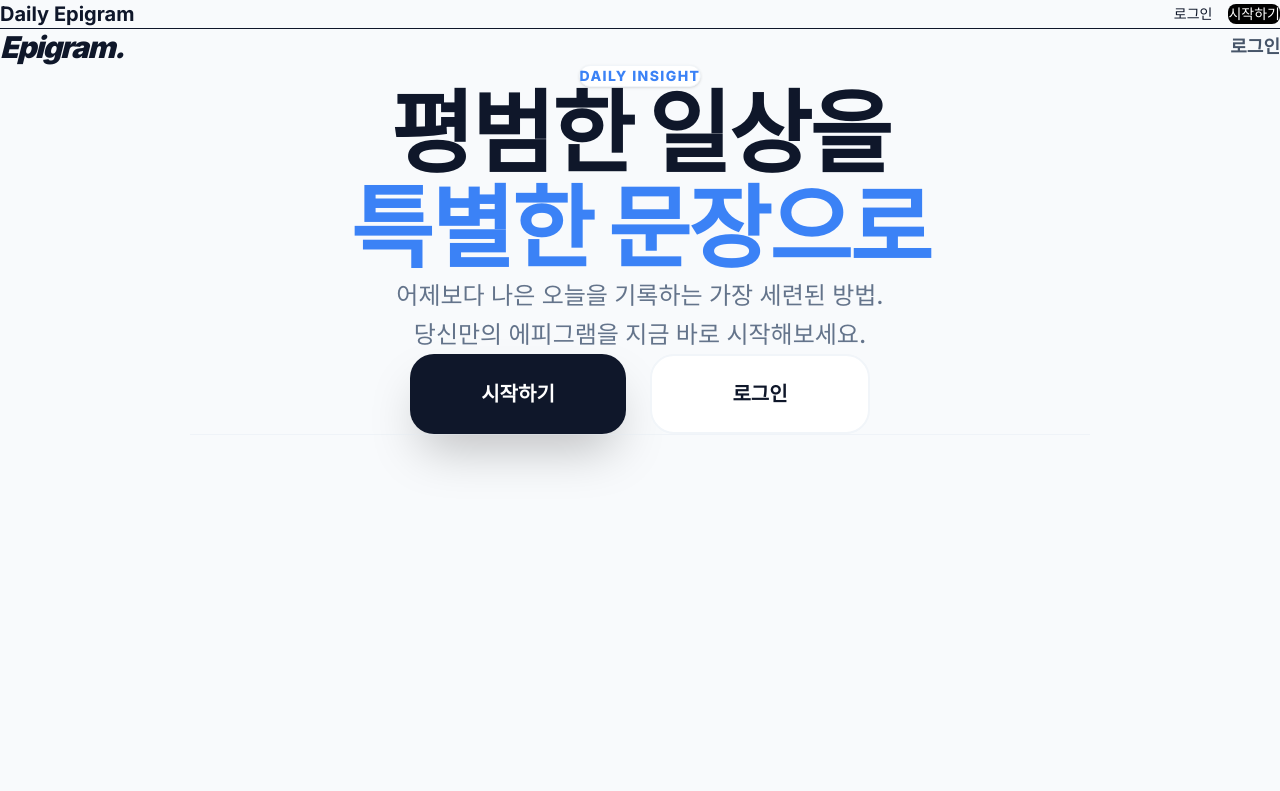
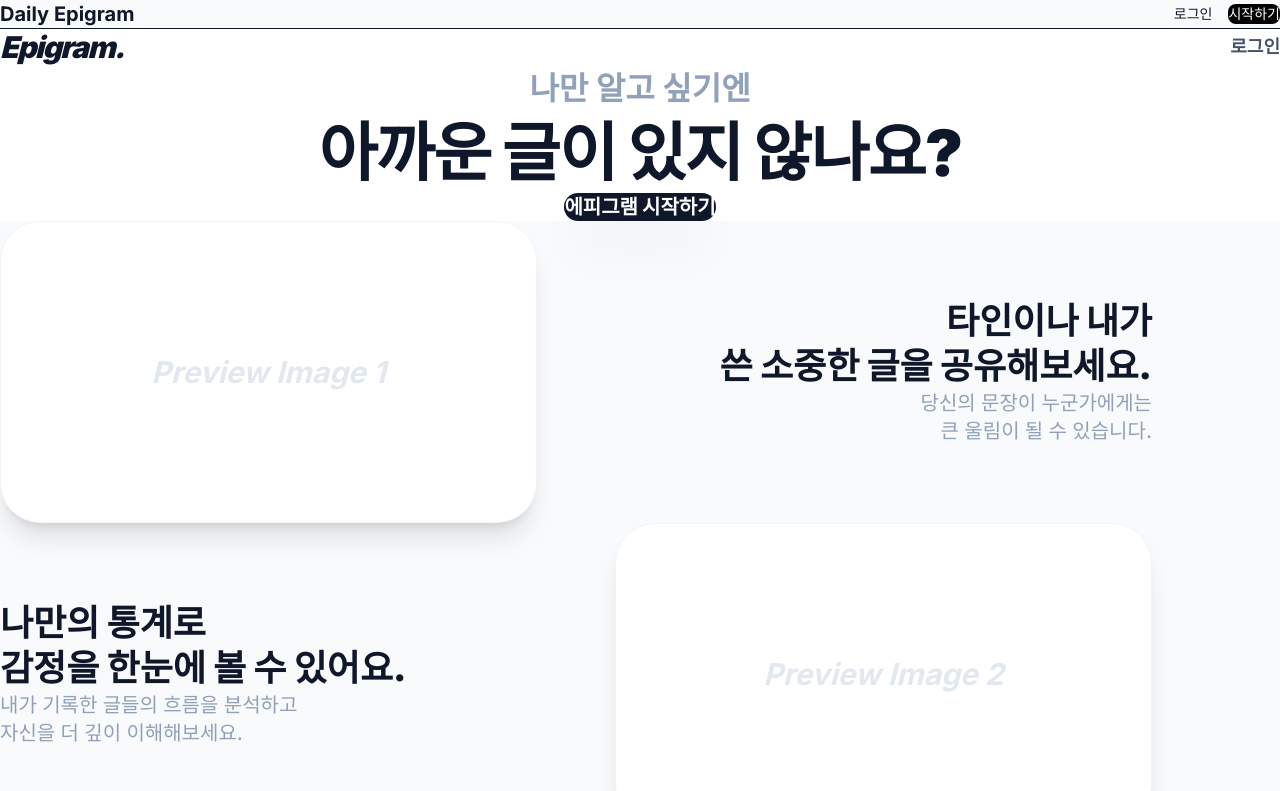
Before and after one commit to GODJINYOUNG/daily-epigram, a Next.js app: page / in a window 1280 px wide. Shown: the top 791 px of the page. Built offline with nearby package versions, Linux system fonts and the light colour scheme.

Commit message:
design: 시안 기반 랜딩 페이지 구축 및 회원가입 간격 최적화

```diff
--- a/src/app/(auth)/signup/page.tsx
+++ b/src/app/(auth)/signup/page.tsx
@@ -6,9 +6,9 @@ import Link from "next/link";
 export default function SignUpPage() {
   return (
     <div className="flex min-h-screen items-center justify-center bg-[#F8FAFC] p-6">
-      <div className="w-full max-w-[440px] rounded-[50px] bg-white p-10 md:p-14 shadow-[0_20px_60px_-15px_rgba(0,0,0,0.05)] border border-white">
-        <div className="mb-14 text-center">
-          <h1 className="text-[36px] font-[1000] text-[#0F172A] tracking-tight">
+      <div className="w-full max-w-[480px] rounded-[50px] bg-white p-10 md:p-16 shadow-[0_20px_70px_-15px_rgba(0,0,0,0.05)] border border-white">
+        <div className="mb-16 text-center">
+          <h1 className="text-[40px] font-[1000] text-[#0F172A] tracking-tighter">
             시작하기
           </h1>
           <p className="mt-4 text-slate-400 font-medium text-lg">
@@ -16,7 +16,8 @@ export default function SignUpPage() {
           </p>
         </div>
 
-        <form className="space-y-7" onSubmit={(e) => e.preventDefault()}>
+        <form onSubmit={(e) => e.preventDefault()}>
+          <div className="space-y-8">
             {[
               {
                 label: "이메일",
@@ -40,32 +41,30 @@ export default function SignUpPage() {
               },
             ].map((field) => (
               <div key={field.label} className="flex flex-col gap-3">
-              <label className="ml-1 text-[15px] font-bold text-slate-600">
+                <label className="ml-1 text-[15px] font-bold text-slate-700">
                   {field.label}
                 </label>
                 <input
                   type={field.type}
                   placeholder={field.placeholder}
-                className="w-full h-15 rounded-2xl bg-[#F8FAFC] px-6 text-slate-900 border-2 border-transparent focus:border-blue-500 focus:bg-white outline-none transition-all"
+                  className="w-full h-16 rounded-2xl bg-[#F8FAFC] px-6 text-slate-900 border-2 border-transparent focus:border-blue-500 focus:bg-white outline-none transition-all text-lg"
                 />
               </div>
             ))}
+          </div>
 
-          {/* 버튼 상단 여백(pt-6)을 추가하여 비밀번호 확인창과의 간격을 확보 */}
-          <div className="pt-6">
-            <button className="w-full h-16 rounded-2xl bg-[#3B82F6] text-xl font-extrabold text-white shadow-xl shadow-blue-100 hover:bg-[#2563EB] active:scale-95 transition-all">
+          <button className="mt-14 w-full h-18 py-5 rounded-2xl bg-[#3B82F6] text-xl font-black text-white shadow-2xl shadow-blue-100 hover:bg-[#2563EB] hover:-translate-y-1 transition-all">
             가입하기
           </button>
-          </div>
         </form>
 
         <div className="mt-12 text-center">
-          <span className="text-slate-400 font-medium">
+          <span className="text-slate-400 font-medium text-lg">
             이미 계정이 있나요?{" "}
           </span>
           <Link
             href="/login"
-            className="font-bold text-[#3B82F6] hover:underline underline-offset-4 ml-1"
+            className="font-bold text-[#3B82F6] hover:underline underline-offset-4 ml-1 text-lg"
           >
             로그인하기
           </Link>
--- a/src/app/page.tsx
+++ b/src/app/page.tsx
@@ -5,58 +5,83 @@ import Link from "next/link";
 
 export default function LandingPage() {
   return (
-    <div className="min-h-screen bg-[#F8FAFC]">
-      {/* 네비게이션 간격 확대 */}
-      <nav className="flex items-center justify-between px-10 py-10 max-w-7xl mx-auto">
-        <span className="text-3xl font-[1000] text-[#0F172A] tracking-tighter italic">
+    <div className="min-h-screen bg-white text-[#0F172A]">
+      {/* 네비게이션 */}
+      <nav className="flex items-center justify-between px-10 py-8 max-w-7xl mx-auto">
+        <span className="text-3xl font-[1000] italic tracking-tighter">
           Epigram.
         </span>
-        <Link
-          href="/login"
-          className="text-lg font-bold text-[#475569] hover:text-blue-600 transition-colors"
-        >
+        <Link href="/login" className="text-lg font-bold text-slate-600">
           로그인
         </Link>
       </nav>
 
-      {/* 메인 섹션 여백(pt-32) 대폭 추가 */}
-      <main className="flex flex-col items-center justify-center pt-32 pb-40 px-6 text-center">
-        <div className="inline-block px-6 py-2 mb-10 rounded-full bg-white shadow-sm border border-slate-100 text-[#3B82F6] text-sm font-extrabold tracking-widest uppercase">
-          Daily Insight
+      {/* 메인 히어로 섹션 */}
+      <section className="pt-32 pb-48 px-6 text-center">
+        <h2 className="text-[28px] md:text-[32px] font-bold text-slate-400 mb-6">
+          나만 알고 싶기엔
+        </h2>
+        <h1 className="text-[48px] md:text-[64px] font-[1000] leading-tight tracking-tight mb-20">
+          아까운 글이 있지 않나요?
+        </h1>
+        <Link
+          href="/signup"
+          className="px-12 py-6 rounded-2xl bg-[#0F172A] text-white text-xl font-black shadow-2xl hover:-translate-y-2 transition-all inline-block"
+        >
+          에피그램 시작하기
+        </Link>
+      </section>
+
+      {/* 서비스 특징 섹션 (시안 스타일 재현) */}
+      <section className="bg-[#F8FAFC] py-40 px-6">
+        <div className="max-w-6xl mx-auto space-y-40">
+          {/* Feature 1: 왼쪽 텍스트, 오른쪽 카드 */}
+          <div className="flex flex-col md:flex-row items-center justify-between gap-20">
+            <div className="flex-1 rounded-[40px] bg-white p-12 shadow-xl border border-slate-100 aspect-video flex items-center justify-center text-slate-200 font-bold italic text-3xl">
+              Preview Image 1
+            </div>
+            <div className="flex-1 text-right">
+              <h3 className="text-4xl font-black mb-6 leading-tight">
+                타인이나 내가
+                <br />쓴 소중한 글을 공유해보세요.
+              </h3>
+              <p className="text-slate-400 text-xl font-medium">
+                당신의 문장이 누군가에게는
+                <br />큰 울림이 될 수 있습니다.
+              </p>
+            </div>
+          </div>
+
+          {/* Feature 2: 오른쪽 텍스트, 왼쪽 카드 */}
+          <div className="flex flex-col md:flex-row-reverse items-center justify-between gap-20">
+            <div className="flex-1 rounded-[40px] bg-white p-12 shadow-xl border border-slate-100 aspect-video flex items-center justify-center text-slate-200 font-bold italic text-3xl">
+              Preview Image 2
+            </div>
+            <div className="flex-1 text-left">
+              <h3 className="text-4xl font-black mb-6 leading-tight">
+                나만의 통계로
+                <br />
+                감정을 한눈에 볼 수 있어요.
+              </h3>
+              <p className="text-slate-400 text-xl font-medium">
+                내가 기록한 글들의 흐름을 분석하고
+                <br />
+                자신을 더 깊이 이해해보세요.
+              </p>
+            </div>
+          </div>
         </div>
+      </section>
 
-        <h1 className="text-[64px] md:text-[90px] font-[1000] text-[#0F172A] leading-[1.05] tracking-tight mb-12">
-          평범한 일상을
-          <br />
-          <span className="text-[#3B82F6]">특별한 문장으로</span>
+      {/* 푸터 느낌의 마지막 문구 */}
+      <section className="py-40 text-center">
+        <h1 className="text-[60px] font-[1000] tracking-tighter mb-4">
+          언제나
         </h1>
-
-        <p className="text-[#64748B] text-xl md:text-2xl font-medium max-w-[700px] mb-16 leading-relaxed">
-          어제보다 나은 오늘을 기록하는 가장 세련된 방법.
-          <br className="hidden md:block" />
-          당신만의 에피그램을 지금 바로 시작해보세요.
-        </p>
-
-        <div className="flex flex-col sm:flex-row gap-6 w-full max-w-[460px]">
-          <Link
-            href="/signup"
-            className="flex-1 h-20 flex items-center justify-center rounded-[24px] bg-[#0F172A] text-white text-xl font-black shadow-2xl hover:bg-slate-800 hover:-translate-y-1.5 transition-all"
-          >
-            시작하기
-          </Link>
-          <Link
-            href="/login"
-            className="flex-1 h-20 flex items-center justify-center rounded-[24px] bg-white text-[#0F172A] text-xl font-black border-2 border-slate-100 hover:bg-slate-50 hover:-translate-y-1.5 transition-all"
-          >
-            로그인
-          </Link>
-        </div>
-
-        {/* 하단 데코레이션 요소와 간격 확대 */}
-        <div className="mt-40 w-full max-w-[900px] opacity-40">
-          <hr className="border-slate-200" />
-        </div>
-      </main>
+        <h1 className="text-[60px] font-[1000] tracking-tighter text-blue-600">
+          에피그램
+        </h1>
+      </section>
     </div>
   );
 }
```
Lines whose indentation alone changed are shown as unchanged.
